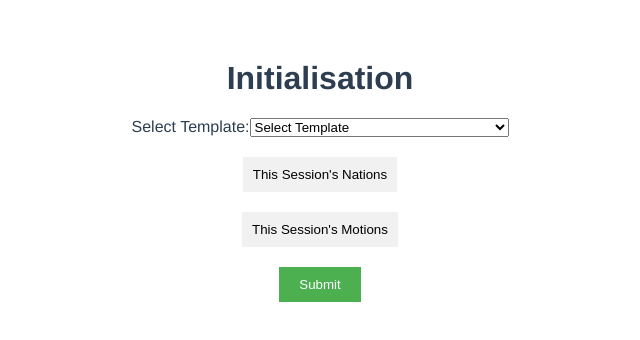
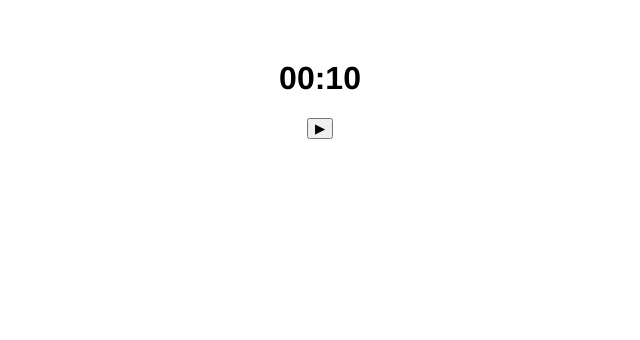
Before and after one commit to UnneededHere/mun-projekt, a Vue app: page / in a window 1280 px wide. Shown: the top 340 px of the page, without its empty margins (320-960 px from the left). Built offline with nearby package versions, Linux system fonts and the light colour scheme.

Commit message:
Added BigClock component

```diff
--- a/src/App.vue
+++ b/src/App.vue
@@ -1,14 +1,14 @@
 <template>
-  <initial-menu></initial-menu>
+  <test :startTime="10"></test>
 </template>
 
 <script>
-import InitialMenu from './components/InitialMenu.vue'
+import test from './components/BigClock.vue'
 
 export default {
   name: 'App',
   components: {
-    InitialMenu
+    test
   }
 }
 </script>
--- /dev/null
+++ b/src/components/BigClock.vue
@@ -0,0 +1,75 @@
+<template>
+  <div>
+    <h1 :style="flashStyle">{{ minutes }}:{{ seconds }}</h1>
+    <button @click="togglePlaying">{{ playingIcon }}</button>
+  </div>
+</template>
+
+  <script>
+export default {
+  data() {
+    return {
+      time: this.startTime,
+      isPlaying: false,
+      timerInterval: null,
+      flashInterval: null,
+      isFlashing: false,
+    };
+  },
+  props: {
+    startTime: Number,
+  },
+  computed: {
+    playingIcon() {
+      return this.isPlaying ? "⏸" : "▶";
+    },
+    minutes() {
+      const minutes = Math.floor(this.time / 60);
+
+      return String(minutes).padStart(2, "0");
+    },
+    seconds() {
+      const seconds = this.time % 60;
+
+      return String(seconds).padStart(2, "0");
+    },
+    flashStyle() {
+      return {
+        color: this.isFlashing ? "red" : "black",
+      };
+    },
+  },
+  methods: {
+    // Just something to note - since this only considers seconds, if a user pauses midway through a second and then resumes the countdown, the whole second has to pass before continuing.
+    togglePlaying() {
+      if (!this.isPlaying && this.time > 0) {
+        this.isPlaying = true;
+        this.timerInterval = setInterval(() => {
+          this.time -= 1;
+          if (this.time == 0) {
+            clearInterval(this.timerInterval);
+            this.startFlashing();
+          }
+        }, 1000);
+      } else {
+        this.isPlaying = false;
+        clearInterval(this.timerInterval);
+        this.stopFlashing();
+      }
+    },
+    startFlashing() {
+      this.isFlashing = true;
+      this.flashInterval = setInterval(() => {
+        this.isFlashing = !this.isFlashing;
+      }, 1000);
+    },
+    stopFlashing() {
+      clearInterval(this.flashInterval);
+      this.isFlashing = false;
+    },
+  },
+};
+</script>
+
+  <style scoped>
+</style>
```
Also changed, not shown: src/components/Session.vue (added, +23 -0 lines), src/components/CountryList.vue (added), src/components/MotionsTab.vue (added).
